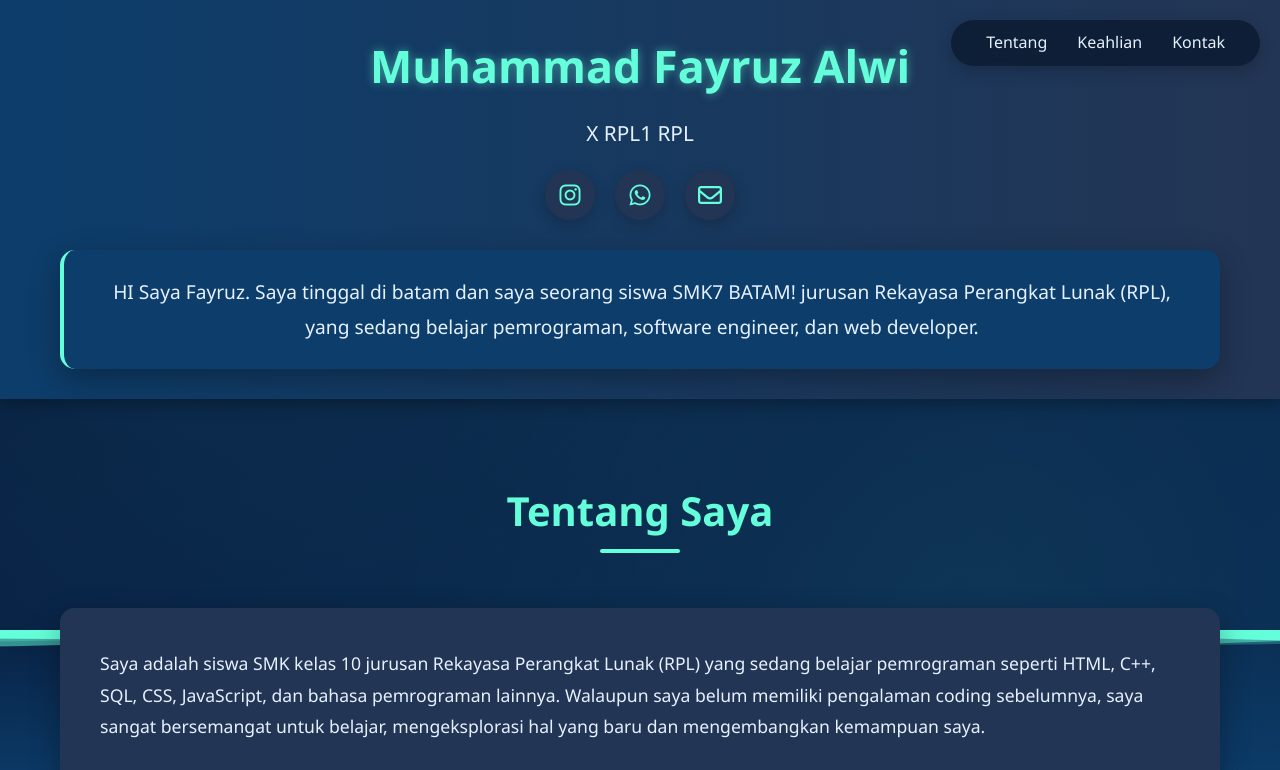
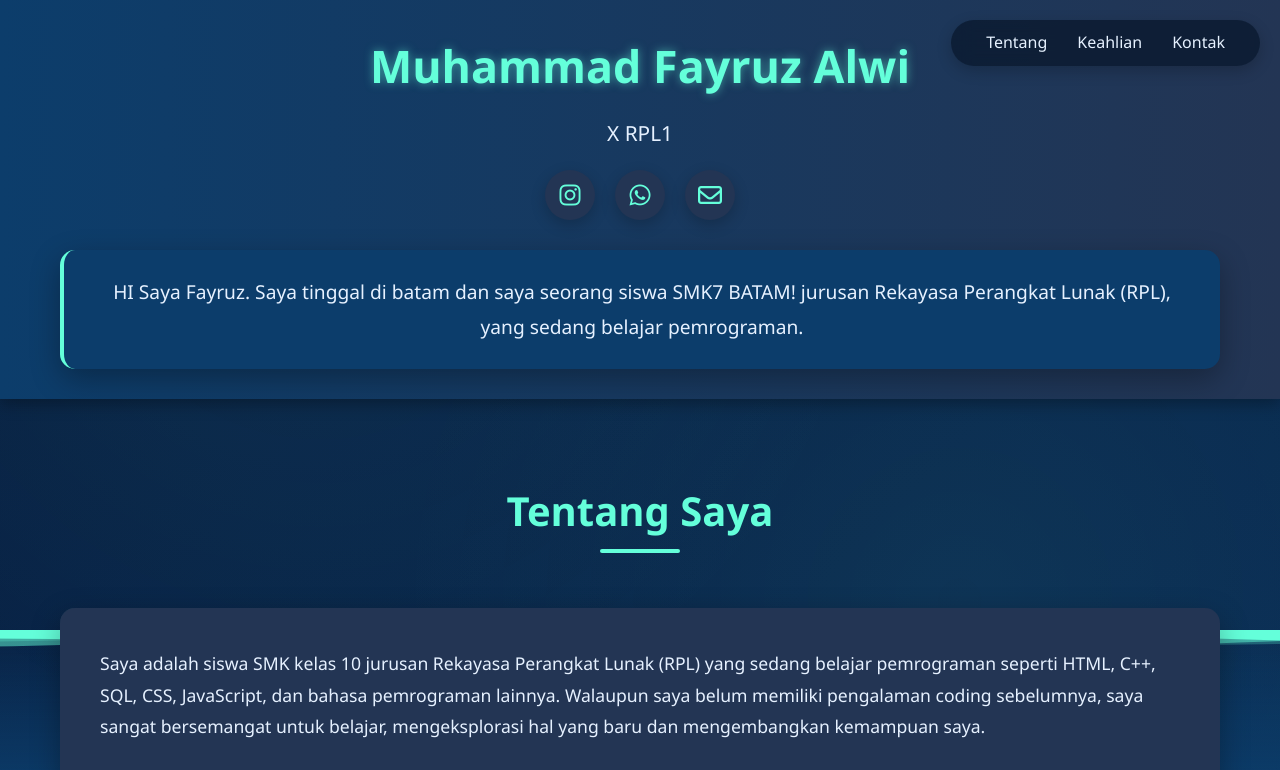
Before and after one commit to fayruzalwi19-spec/fayrualwi-, a plain HTML site: page index.html in a window 1280 px wide. Shown: the top 770 px of the page. Drawn offline with Linux system fonts and the light colour scheme.

Commit message:
Update index.html

```diff
--- a/index.html
+++ b/index.html
@@ -588,7 +588,7 @@
     <header class="main-header">
         <div class="container">
             <h1 class="name-title">Muhammad Fayruz Alwi</h1>
-            <p class="subtitle"> X RPL1 RPL </p>
+            <p class="subtitle"> X RPL1 </p>
 
             <div class="social-icons">
                 <a href="https://www.instagram.com/fayruzaxz" target="_blank" title="Instagram">
@@ -603,7 +603,7 @@
             </div>
 
             <div class="intro-text">
-                <p>HI Saya Fayruz. Saya tinggal di batam dan saya seorang siswa SMK7 BATAM! jurusan Rekayasa Perangkat Lunak (RPL), yang sedang belajar pemrograman, software engineer, dan web developer.</p>
+                <p>HI Saya Fayruz. Saya tinggal di batam dan saya seorang siswa SMK7 BATAM! jurusan Rekayasa Perangkat Lunak (RPL), yang sedang belajar pemrograman.</p>
             </div>
         </div>
     </header>
@@ -716,4 +716,5 @@
         </div>
     </footer>
 </body>
+
 </html>
```
